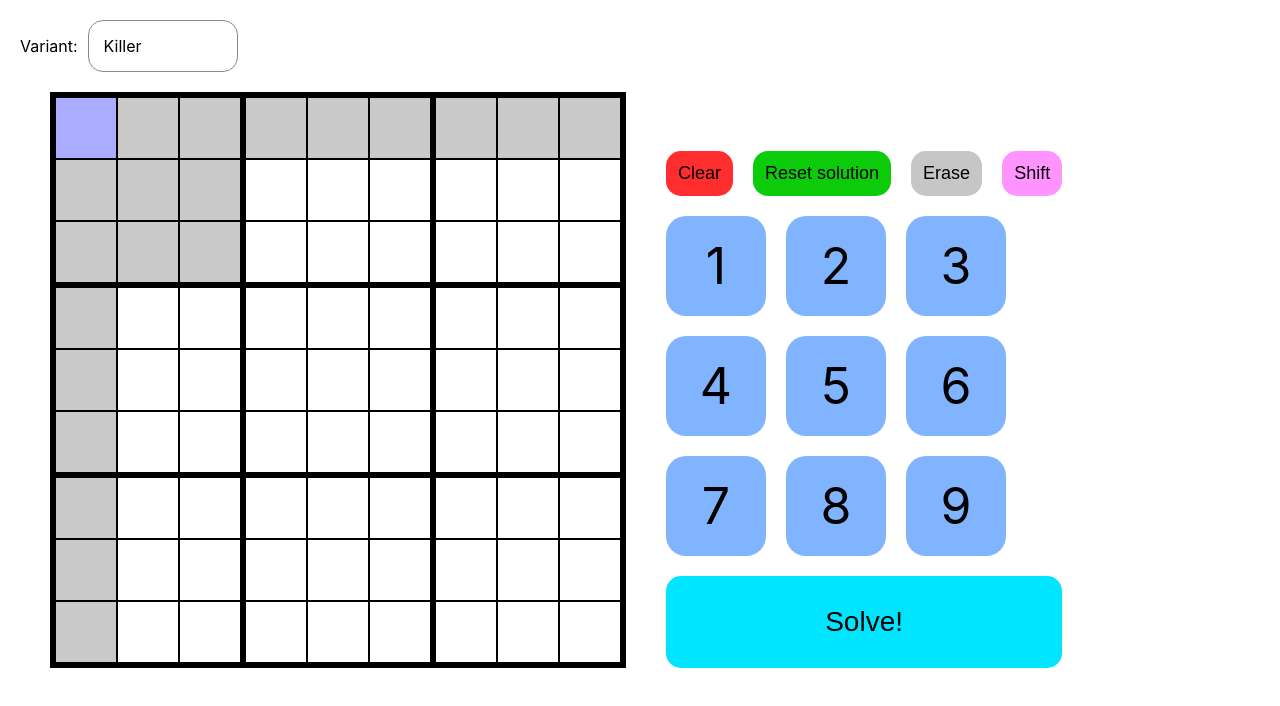
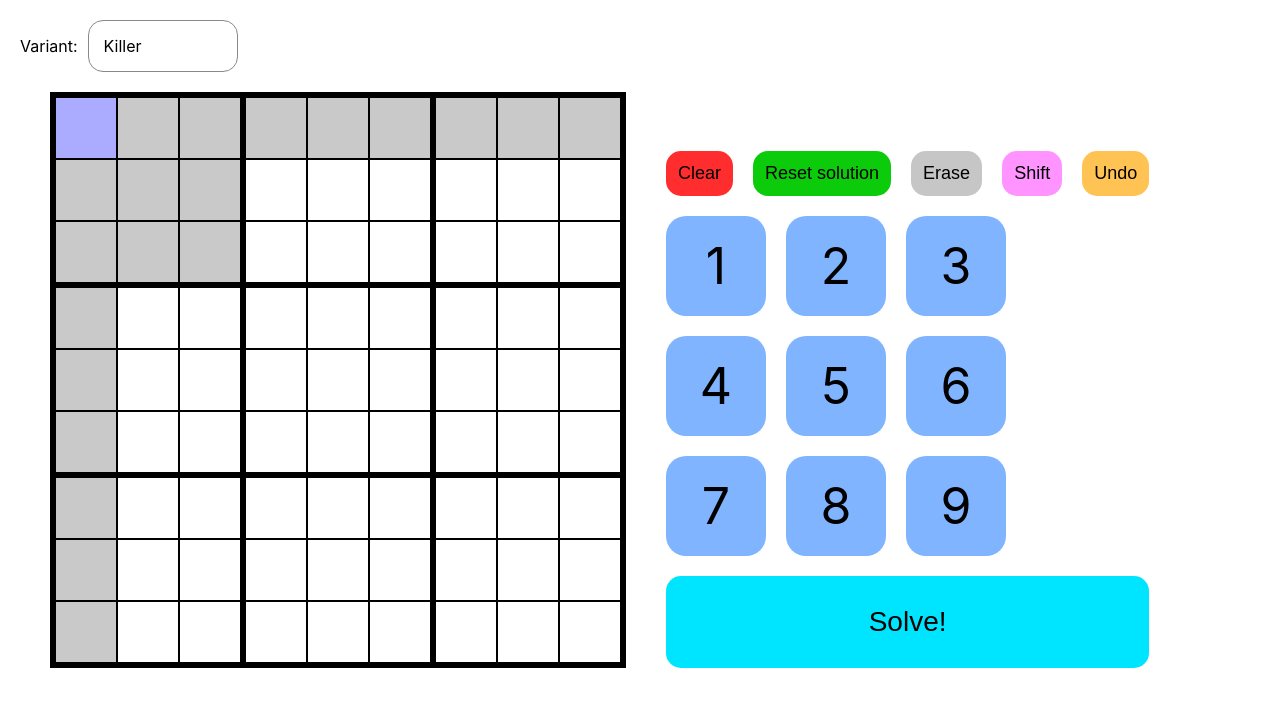
Before and after one commit to nknguyenhc/sudoku-solver, a React (Create React App) app in the folder frontend/: page /killer in a window 1280 px wide. Shown: the top 706 px of the page. Built offline with nearby package versions, Linux system fonts and the light colour scheme.

Commit message:
Add undo button

```diff
--- a/frontend/src/App.scss
+++ b/frontend/src/App.scss
@@ -17,4 +17,5 @@
 @import './components/reset-button/reset-button.scss';
 @import './components/shift-button/shift-button.scss';
 @import './components/solve-button/solve-button.scss';
+@import './components/undo-button/undo-button.scss';
 @import './components/variant-selector/variant-selector.scss';
--- a/frontend/src/app-context.tsx
+++ b/frontend/src/app-context.tsx
@@ -53,6 +53,7 @@ type AppContextType = {
   numberInput: number,
   setNumberInput: Dispatch<SetStateAction<number>>,
   showCellForInput: boolean,
+  undoGroup: () => void,
   solve: () => void,
   resetSolution: () => void,
   clear: () => void,
@@ -150,6 +151,18 @@ const useAppStates = (): AppContextType => {
   const getBorders = useCallback((i: number, j: number) => {
     return borders[i][j]
   }, [borders]);
+
+  const undoGroup = useCallback(() => {
+    const lastGroupSum = groupSums[groupSums.length - 1];
+    const newGroupSums = [...groupSums];
+    newGroupSums.pop();
+    setGroupSums(newGroupSums);
+    if (lastGroupSum) {
+      setBorders(borders => borders.map((row, i) => {
+        return row.map((cell, j) => lastGroupSum.cells.find(x => x.i === i && x.j === j) !== undefined ? {...defaultBorder} : cell);
+      }));
+    }
+  }, [groupSums]);
 
   const solve = useCallback(() => {
     const puzzleString = numbers.map(
@@ -420,6 +433,7 @@ const useAppStates = (): AppContextType => {
     numberInput,
     setNumberInput,
     showCellForInput,
+    undoGroup,
     solve,
     resetSolution,
     clear,
--- a/frontend/src/components/controls/controls.tsx
+++ b/frontend/src/components/controls/controls.tsx
@@ -5,6 +5,7 @@ import InputGroup from "../input-group/input-group";
 import ResetButton from "../reset-button/reset-button";
 import SolveButton from "../solve-button/solve-button";
 import ShiftButton from "../shift-button/shift-button";
+import UndoButton from "../undo-button/undo-button";
 
 const Controls = (): JSX.Element => {
   const { pathname } = useLocation();
@@ -16,6 +17,7 @@ const Controls = (): JSX.Element => {
         <ResetButton />
         <EraseButton />
         {pathname === '/killer' && <ShiftButton />}
+        {pathname === '/killer' && <UndoButton />}
       </div>
       <InputGroup />
       <SolveButton />
--- /dev/null
+++ b/frontend/src/components/undo-button/undo-button.scss
@@ -0,0 +1,12 @@
+.undo-button {
+  background-color: rgb(255, 195, 83);
+  padding: 12px;
+  font-size: 18px;
+  cursor: pointer;
+  border: none;
+  border-radius: 15px;
+
+  &:hover {
+    background-color: rgb(255, 177, 33);
+  }
+}
--- /dev/null
+++ b/frontend/src/components/undo-button/undo-button.tsx
@@ -0,0 +1,11 @@
+import { useAppContext } from "../../app-context";
+
+const UndoButton = (): JSX.Element => {
+  const { undoGroup } = useAppContext();
+
+  return (
+    <button className="undo-button" onClick={undoGroup}>Undo</button>
+  );
+};
+
+export default UndoButton;
```
